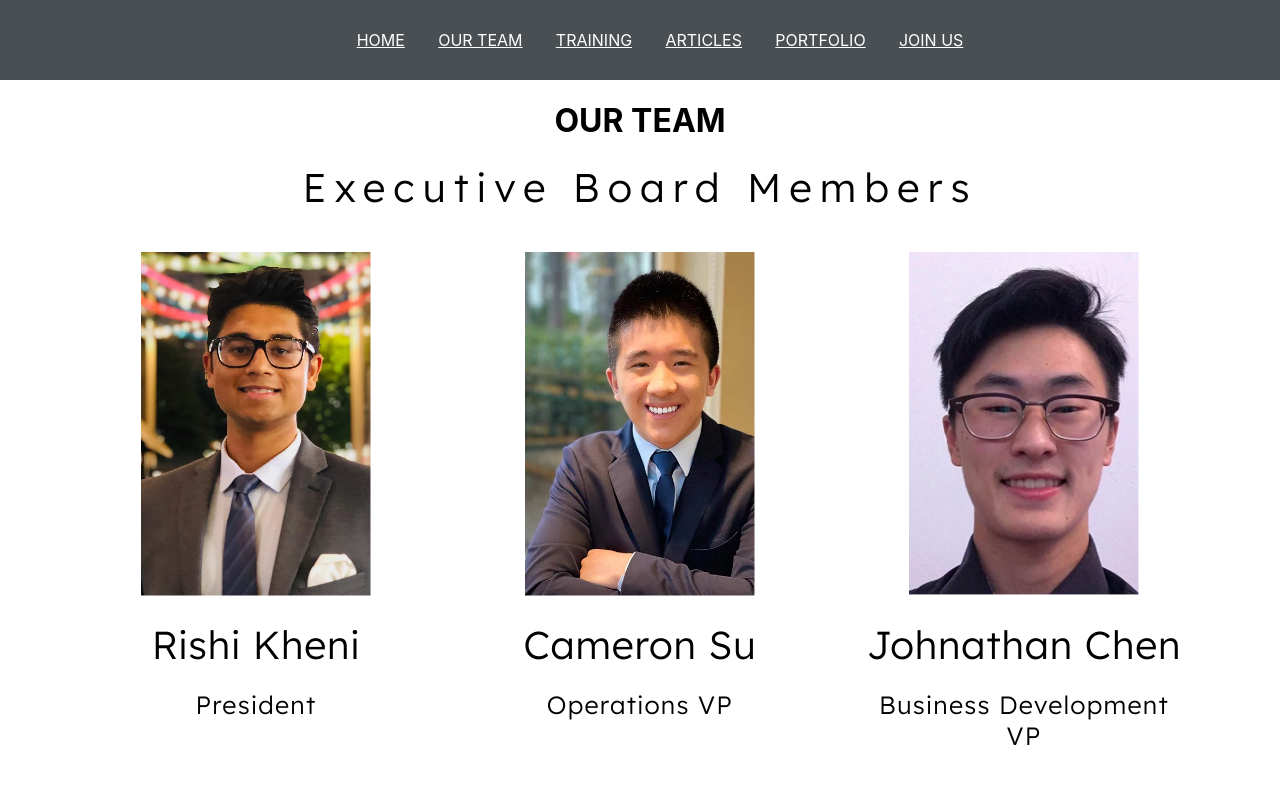
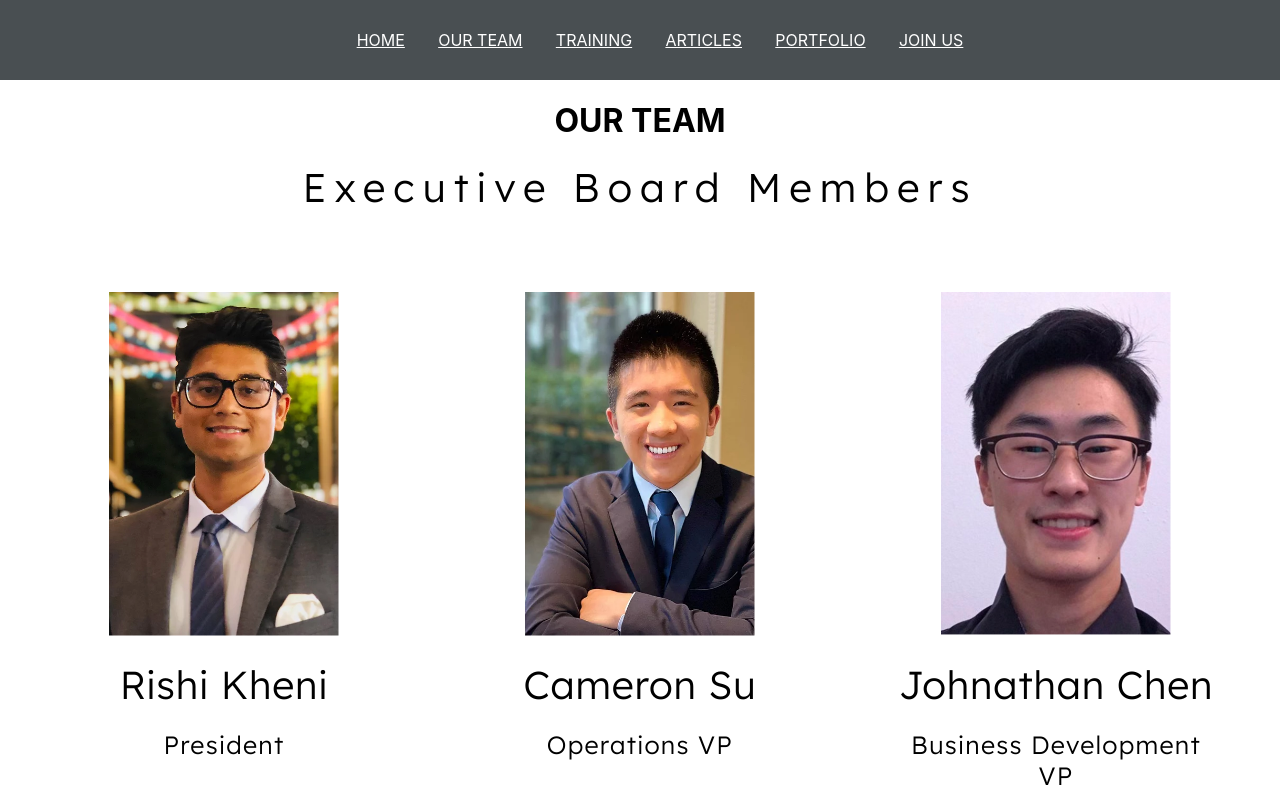
Before and after one commit to TechConnectedUCLA/ibr-frontend, a React (Create React App) app: page /ourteam in a window 1280 px wide. Shown: the top 799 px of the page. Built offline with nearby package versions, Linux system fonts and the light colour scheme.

Commit message:
cssing for OurTeam page

```diff
--- a/src/Pages/OurTeam.css
+++ b/src/Pages/OurTeam.css
@@ -2,7 +2,9 @@
 .flexbox-container {
     display: flex;
     flex-direction: row;
-    justify-content: space-around;
+    justify-content: space-between;
+    padding-top: 40px;
+    padding-bottom: 40px;
 }
 
 @font-face {
```
